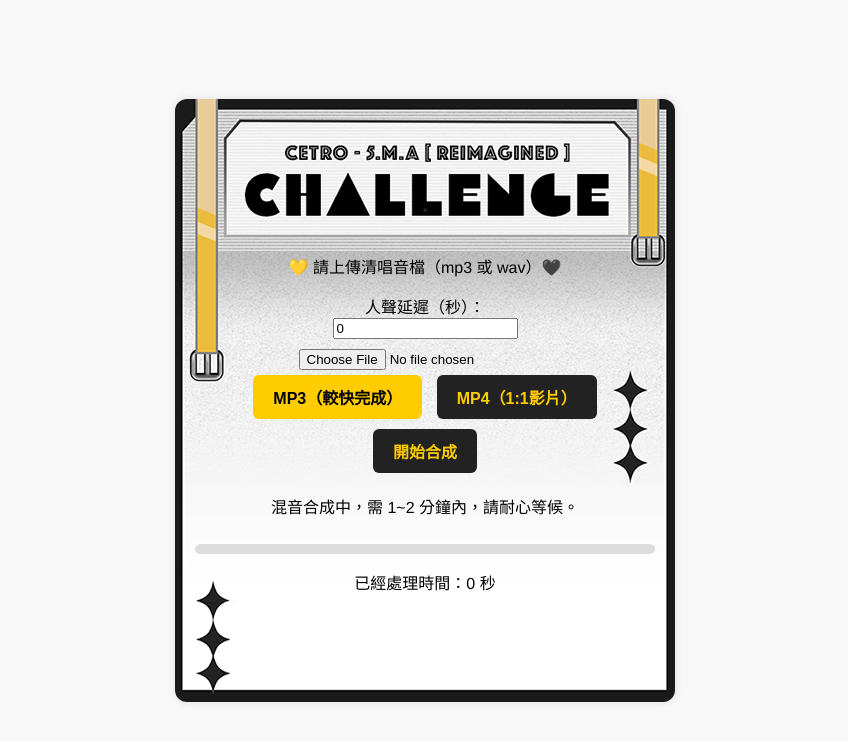
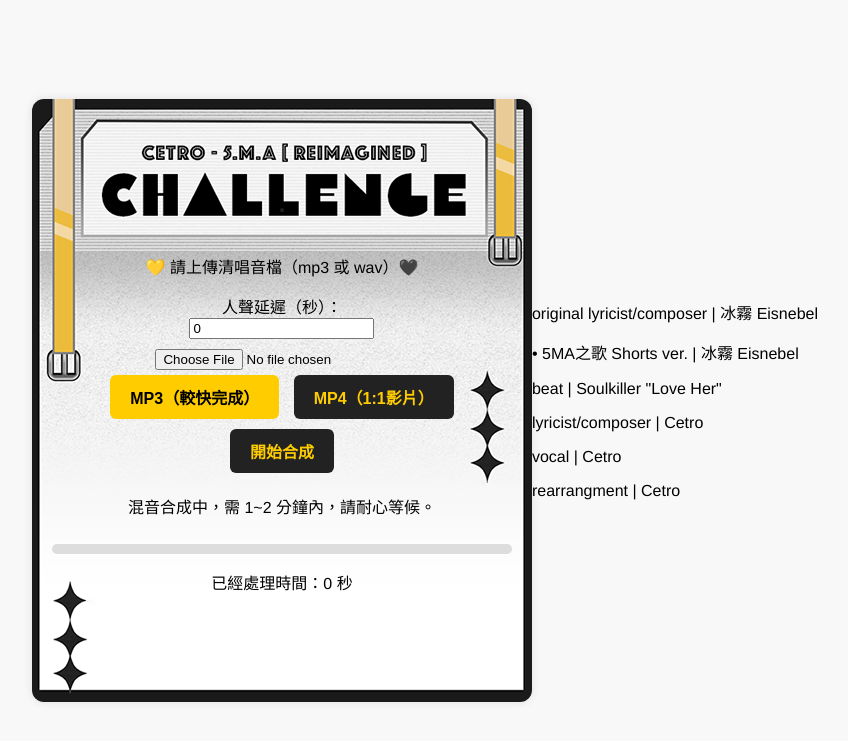
Before and after one commit to Novemk/vocal-mixerSTR, a Flask app: page / in a window 1280 px wide. Shown: the top 741 px of the page, without its empty margins (215-1063 px from the left). Run offline with Flask 3, Linux system fonts and the light colour scheme.

Commit message:
Update index.html

```diff
--- a/templates/index.html
+++ b/templates/index.html
@@ -33,7 +33,16 @@
 
         <!-- ✅ 合成完成提示（像按鈕） -->
         <p id="status" class="download-btn" style="display: none;">合成完成！點我下載檔案</p>
-    </div>
+    </div> <!-- 小卡 container 結束 -->
+
+<footer class="credits">
+    <p>original lyricist/composer | 冰霧 Eisnebel</p>
+    <p>• 5MA之歌 Shorts ver. | 冰霧 Eisnebel</p>
+    <p>beat | Soulkiller "Love Her"</p>
+    <p>lyricist/composer | Cetro</p>
+    <p>vocal | Cetro</p>
+    <p>rearrangment | Cetro</p>
+</footer>
 
     <script src="/static/script.js"></script>
 </body>
```
